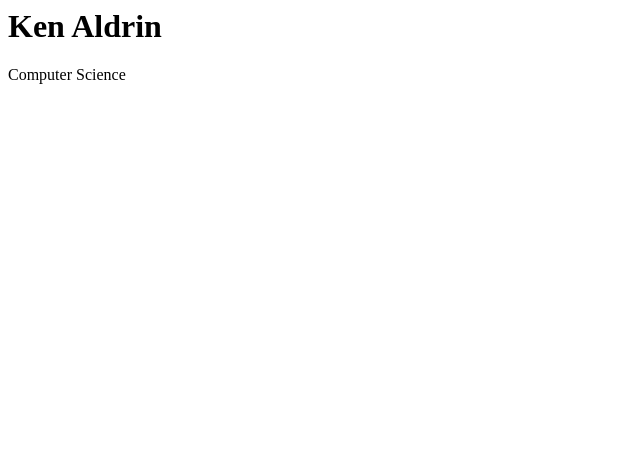
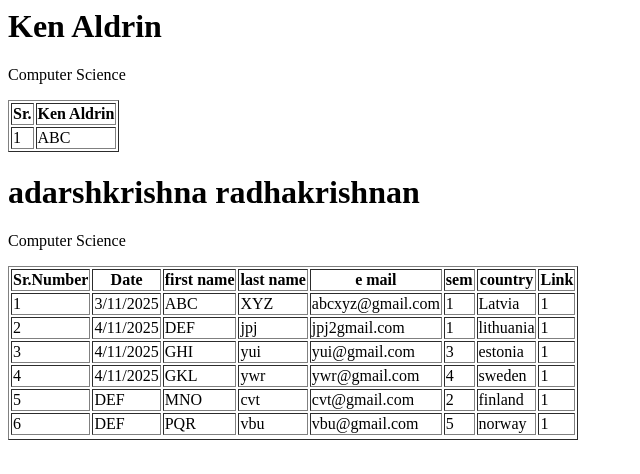
Before and after one commit to kenaldrn/web_technology, a plain HTML site: page index.html in a window 1280 px wide. Shown: the whole page, without its empty margins (0-640 px from the left). Drawn offline with Linux system fonts and the light colour scheme.

Commit message:
Update index.html

```diff
--- a/index.html
+++ b/index.html
@@ -5,5 +5,48 @@
 <h1>Ken Aldrin</h1>
 <p> Computer Science</p>
 
+<table border=1>
+<tr>
+<th>Sr.</th> <th>Ken Aldrin</th>
+</tr>
+<tr>
+<td>1</td> <td>ABC</td>
+</tr>
+</table>
+<title>adarshkrishna radhakrishnan</title>
+</head>
+<body>
+
+<h1>adarshkrishna radhakrishnan</h1>
+<p> Computer Science</p>
+
+<table border=1>
+<tr>
+<th>Sr.Number</th> <th>Date</th> <th> first name</th> <th> last name </th> <th> e mail</th> <th> sem </th> <th> country</th> <th> Link</th>
+</tr>
+<tr>
+<td>1</td> <td>3/11/2025</td> <td>ABC</td> <td>XYZ</td> <td>abcxyz@gmail.com</td> <td>1</td> <td>Latvia</td> <td> 1 </td>
+</tr>
+<tr>
+<td>2</td><td>4/11/2025</td>  <td>DEF</td> <td>jpj</td><td>jpj2gmail.com</td>  <td>1</td> <td>lithuania</td>  <td>1</td>
+<tr>
+<td>3</td> <td>4/11/2025</td> <td>GHI</td> <td>yui</td><td>yui@gmail.com</td>  <td>3</td> <td>estonia</td>  <td>1</td>
+</tr>
+<tr>
+<td>4</td><td>4/11/2025</td>  <td>GKL</td> <td>ywr</td><td>ywr@gmail.com</td>  <td>4</td> <td>sweden</td>  <td>1</td>
+</tr>
+<tr>
+<td>5</td><td>DEF</td>  <td>MNO</td> <td>cvt</td><td>cvt@gmail.com</td>  <td>2</td> <td>finland</td>  <td>1</td>
+</tr>
+<tr>
+<td>6</td> <td>DEF</td> <td>PQR</td> <td>vbu</td><td>vbu@gmail.com</td>  <td>5</td> <td>norway</td>  <td>1</td>
+<tr>
+</tr>
+</table>
+
 </body>
 </html>
+
+
+</body>
+</html>
```
